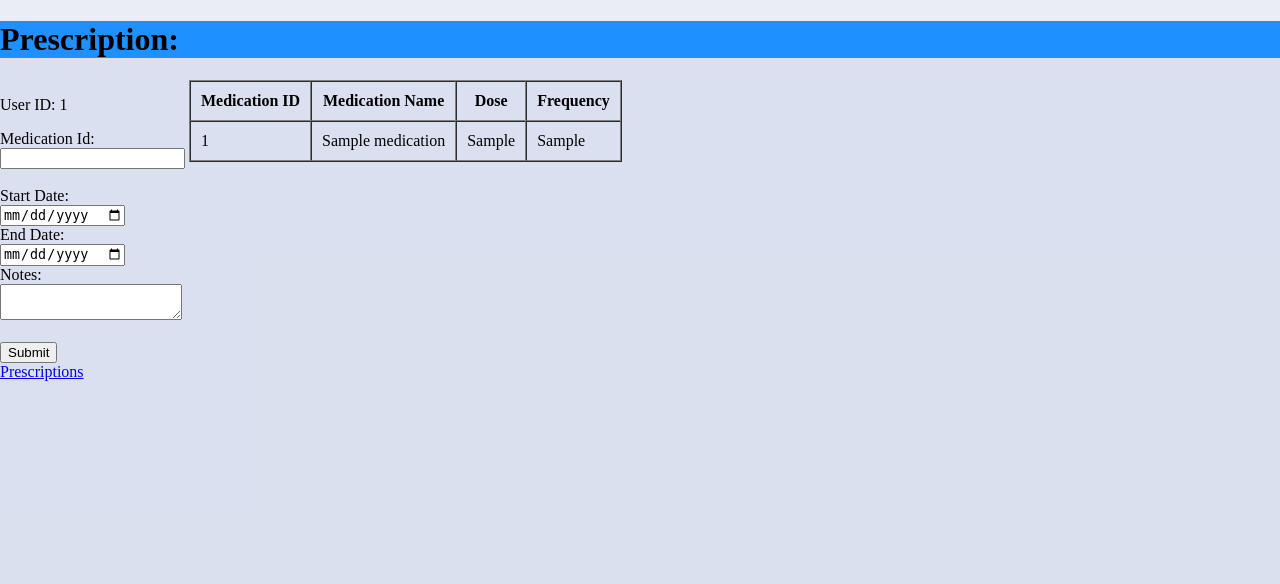
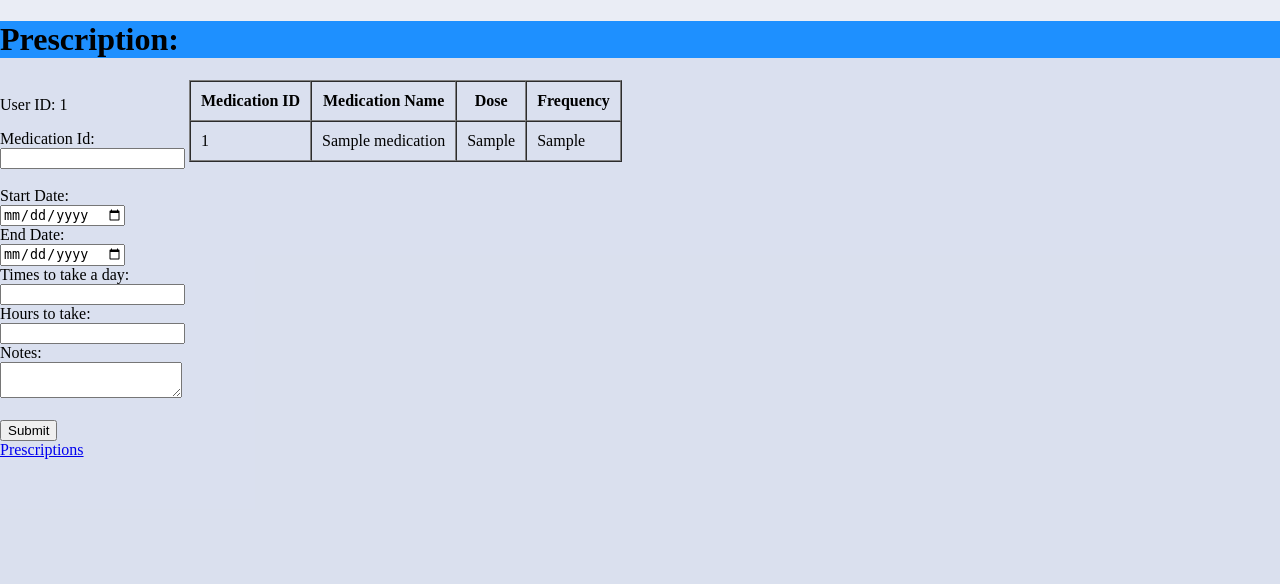
Before and after one commit to afonsomota2001/afonsomota2001.github.io, a PHP site: page /introPrescription.php?id=1 in a window 1280 px wide. Shown: the top 584 px of the page. Run offline with PHP 8.4, Linux system fonts and the light colour scheme; tables that the repository leaves empty or names only in its code hold one stand-in row (values such as "Sample post").

Commit message:
prescriptions with more then 1 taken

```diff
--- a/introPrescription.php
+++ b/introPrescription.php
@@ -10,25 +10,59 @@ if(isset($_POST["submit"])){
     $start_date = $_POST['start_date'];
     $end_date = $_POST['end_date'];
     $notes = $_POST['notes'];
+    $times_to_take_a_day = $_POST['times_per_day'];
+    $hours_to_take = $_POST['hours_to_take'];
+    $hours_array = explode('/', $hours_to_take);
+
+
+    $check_medication_query = "SELECT * FROM medications WHERE medication_id = '$medication_id'";
+    $check_medication_result = mysqli_query($conn, $check_medication_query);
+
+    if(mysqli_num_rows($check_medication_result) == 0){
+        echo "<script>
+        alert('Medication ID not found. Please enter a valid medication ID.');
+        document.location.href = 'mainUser.php?id=$user_id';
+        </script>";
+        exit();
+    }
 
     // Check if a prescription with the same medication ID already exists for the user
     $check_query = "SELECT * FROM prescriptions WHERE user_id = '$user_id' AND medication_id = '$medication_id'";
     $check_result = mysqli_query($conn, $check_query);
     if(mysqli_num_rows($check_result) > 0){
-        echo "<script>alert('A prescription with the same medication ID already exists for this user. Please enter a different medication ID.');</script>";
-    } else {
+        echo "<script>
+        alert('A prescription for that medication already exists for this user. Please enter a different medication.');
+        document.location.href = 'mainUser.php?id=$user_id';
+        </script>";
+
+      } else {
+
+        foreach ($hours_array as $hour) {
+          if (!preg_match('/^([01]?[0-9]|2[0-3]):[0-5][0-9]$/', $hour)) {
+              echo "<script>
+              alert('Please enter the hours to take in the format of HH:MM (24 hour time)');
+              document.location.href = 'mainUser.php?id=$user_id';
+              </script>";
+              exit();
+          }else{
+
         // Insert data into prescriptions table
-        $sql = "INSERT INTO prescriptions (user_id, medication_id, start_date, end_date, notes) VALUES ('$user_id', '$medication_id', '$start_date', '$end_date', '$notes')";
+        $sql = "INSERT INTO prescriptions (user_id, medication_id, start_date, end_date, notes, times_per_day, hours_to_take) VALUES ('$user_id', '$medication_id', '$start_date', '$end_date', '$notes', '$times_to_take_a_day', '$hours_to_take')";
 
         if (mysqli_query($conn, $sql)) {
-            echo "<script>alert('Successfully Added'); document.location.href = 'mainUser.php?id=$user_id';</script>";
+            echo "<script>alert('Successfully Added');
+            document.location.href = 'mainUser.php?id=$user_id';</script>";
         } else {
             echo "Error: " . $sql . "<br>" . mysqli_error($conn);
         }
+
+        mysqli_close($conn);
+      }
+
     }
-    mysqli_close($conn);
+
+  }
 }
-
 ?>
 
 <!DOCTYPE html>
@@ -68,6 +102,12 @@ if(isset($_POST["submit"])){
 
     <label for="end_date">End Date:</label><br>
     <input type="date" id="end_date" name="end_date"><br>
+
+    <label for="times_per_day">Times to take a day:</label> <br>
+    <input type="text" name="times_per_day" id="times_per_day"> <br>
+
+    <label for="hours_to_take">Hours to take:</label> <br>
+    <input type="text" name="hours_to_take" id="hours_to_take"> <br>
 
     <label for="notes">Notes:</label><br>
     <textarea id="notes" name="notes"></textarea><br><br>
--- a/mainUser.php
+++ b/mainUser.php
@@ -163,10 +163,12 @@ if ($dbSuccess) {
 
     <table border="1" cellspacing="0" cellpadding="10">
   <tr>
-        <td>Prescription IDn</td>
+        <td>Prescription ID</td>
         <td>Medication ID</td>
         <td>Start Date</td>
         <td>End Date</td>
+        <td>Tooks per day</td>
+        <td>Hours to take</td>
         <td>Notes</td>
 
   </tr>
@@ -183,6 +185,8 @@ if ($dbSuccess) {
   <td><?php echo $rowMed["medication_id"];?></td>
   <td><?php echo $rowMed["start_date"];?></td>
   <td><?php echo $rowMed["end_date"];?></td>
+  <td><?php echo $rowMed["times_per_day"];?></td>
+  <td><?php echo $rowMed["hours_to_take"];?></td>
   <td><?php echo $rowMed["notes"];?></td>
    </tr>
       <?php endforeach; ?>
```
